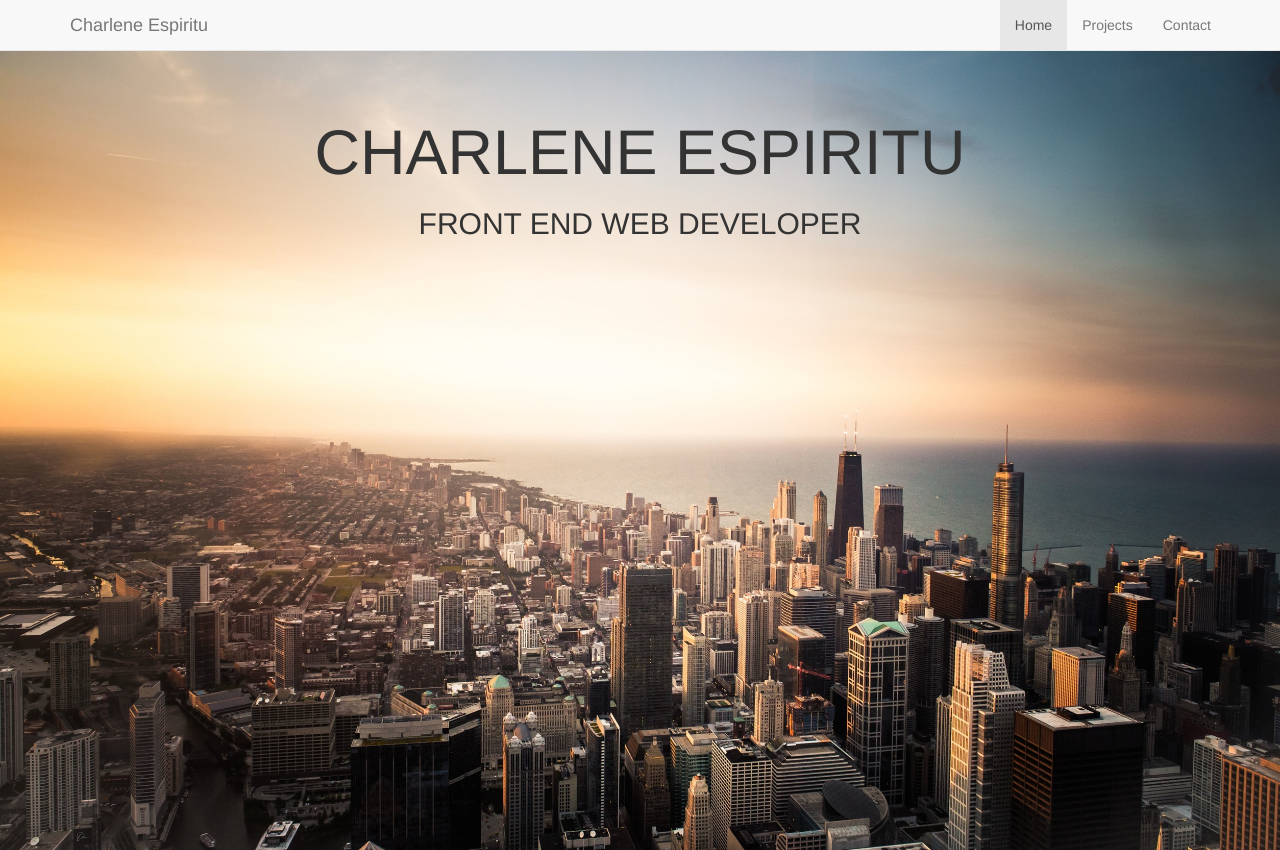
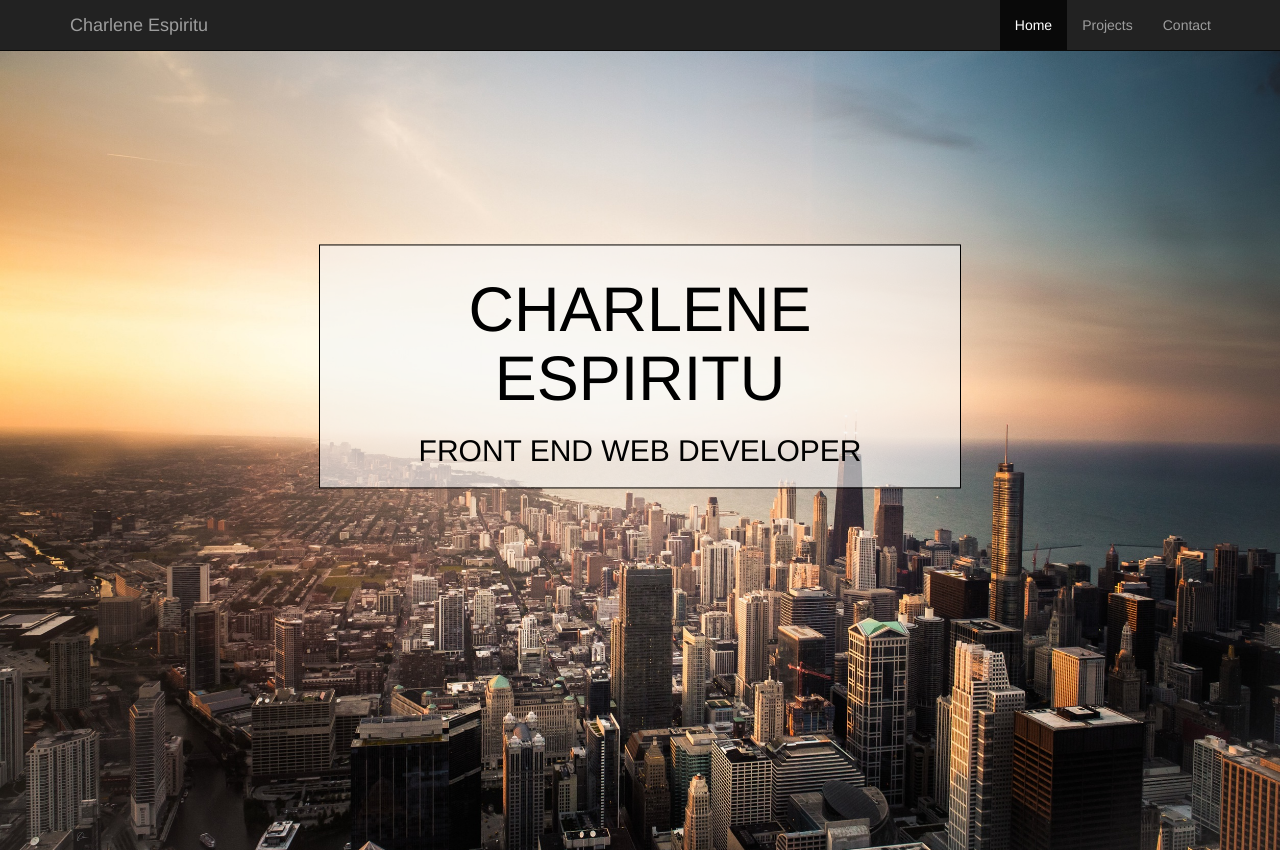
Before and after one commit to cespirit/portfolio, a website: page index.html in a window 1280 px wide. Shown: the top 850 px of the page. Drawn offline with nearby package versions, Linux system fonts and the light colour scheme.

Commit message:
Position home masthead text

```diff
--- a/index.html
+++ b/index.html
@@ -19,7 +19,7 @@
 </head>
 <body id="top">
 
-    <nav class="navbar navbar-default navbar-fixed-top">
+    <nav class="navbar navbar-inverse navbar-fixed-top">
       <div class="container">
         <!-- Brand and toggle get grouped for better mobile display -->
         <div class="navbar-header">
@@ -46,8 +46,10 @@
     <div class="home">
         <section class="jumbotron masthead">
             <div class="container">
-                <h1>Charlene Espiritu</h1>
-                <h2>Front End Web Developer</h2>
+                <div class="content">
+                    <h1>Charlene Espiritu</h1>
+                    <h2>Front End Web Developer</h2>
+                </div>
             </div><!-- /.container-->
         </section>
 
--- a/stylesheets/style.scss
+++ b/stylesheets/style.scss
@@ -1,7 +1,7 @@
 @import "bootstrap";
 
 $featured-proj-bg		: #FAFAFA;
-$about-me-bg			: lavender;
+$about-me-bg			: #E6E6fA;
 $connect-bg				: #2D2D2D;
 $site-copyright-bg		: #111111;
 
@@ -24,7 +24,7 @@ h1, h2 {
 
 .site-copyright {
 	background: $site-copyright-bg;
-	color: #eeeeee;
+	color: #EEEEEE;
 }
 
 .home {
@@ -35,6 +35,21 @@ h1, h2 {
 		background-repeat: none;
 		background-attachment: fixed;
 		height: 100vh;
+		position: relative;
+		overflow: hidden;
+
+		.container > .content {
+			position: absolute;
+		  	top: 35%;
+		  	left: 50%;
+		  	-webkit-transform: translate(-50%, -35%);
+		  	-ms-transform: translate(-50%, -35%);
+		  	transform: translate(-50%, -35%);
+		  	padding: 10px 32px;
+		  	background-color: rgba(245, 245, 245, 0.6);
+		  	color: black;
+		  	outline: 1px solid black;
+		}
 	}
 
 	.featured-projects {
@@ -57,9 +72,9 @@ h1, h2 {
 			background: lightblue;
 			position: relative;
 			z-index: 10;
-			-webkit-transform:scale(1.1);
-			-ms-transform:scale(1.1);
-			transform:scale(1.1);
+			-webkit-transform: scale(1.1);
+			-ms-transform: scale(1.1);
+			transform: scale(1.1);
 		}
 	}
 
@@ -87,6 +102,7 @@ h1, h2 {
 		  	color: #1D1D1D;
 		  	display: block;
 		  	padding: 6px 8px;
+		  	transition: all 0.25s ease;
 
 		  	&:hover, &:focus {
 		  		color: white;
```
Also changed, not shown: css/style.min.css, stylesheets/style.css, 1 other file.
